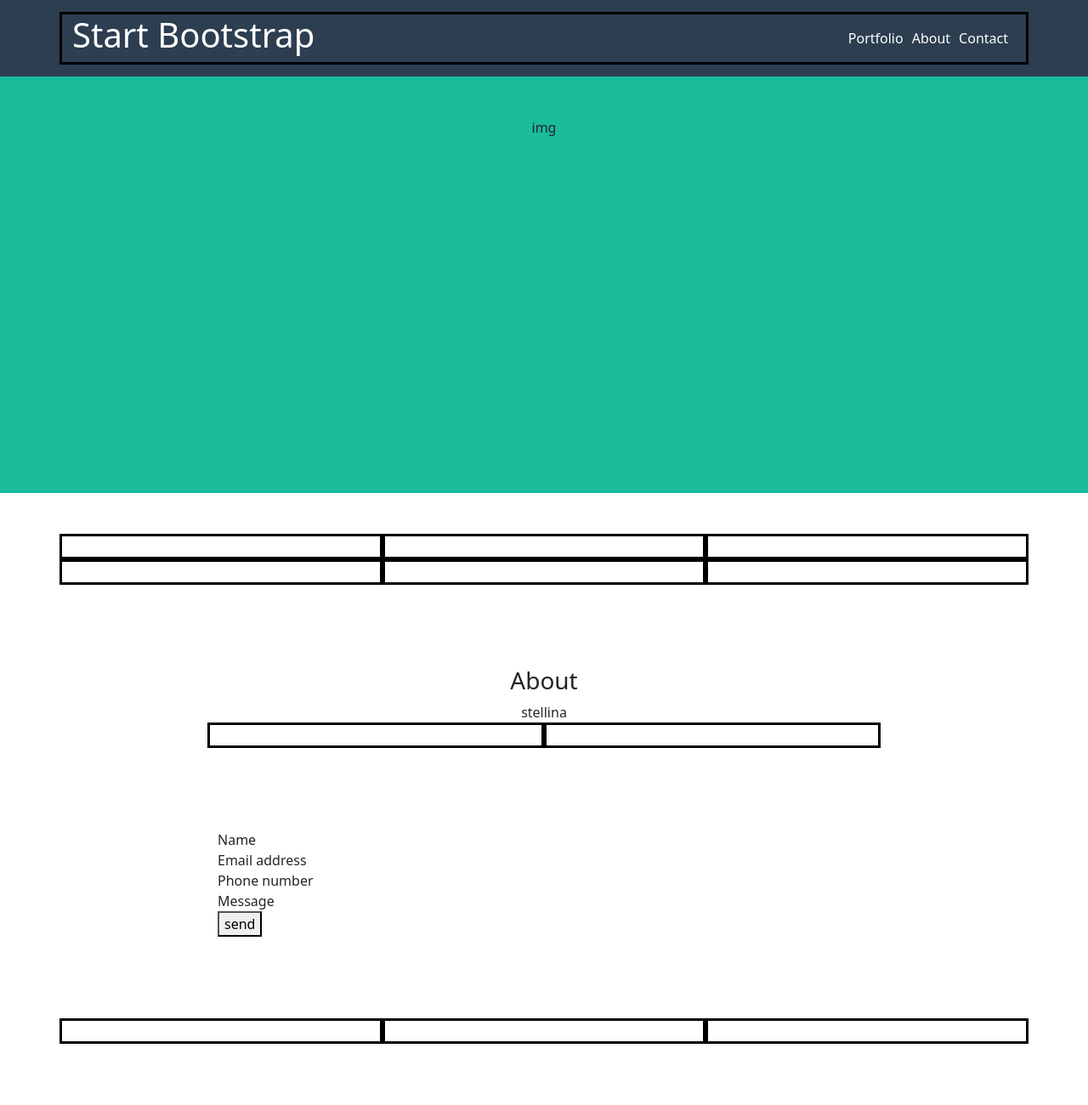
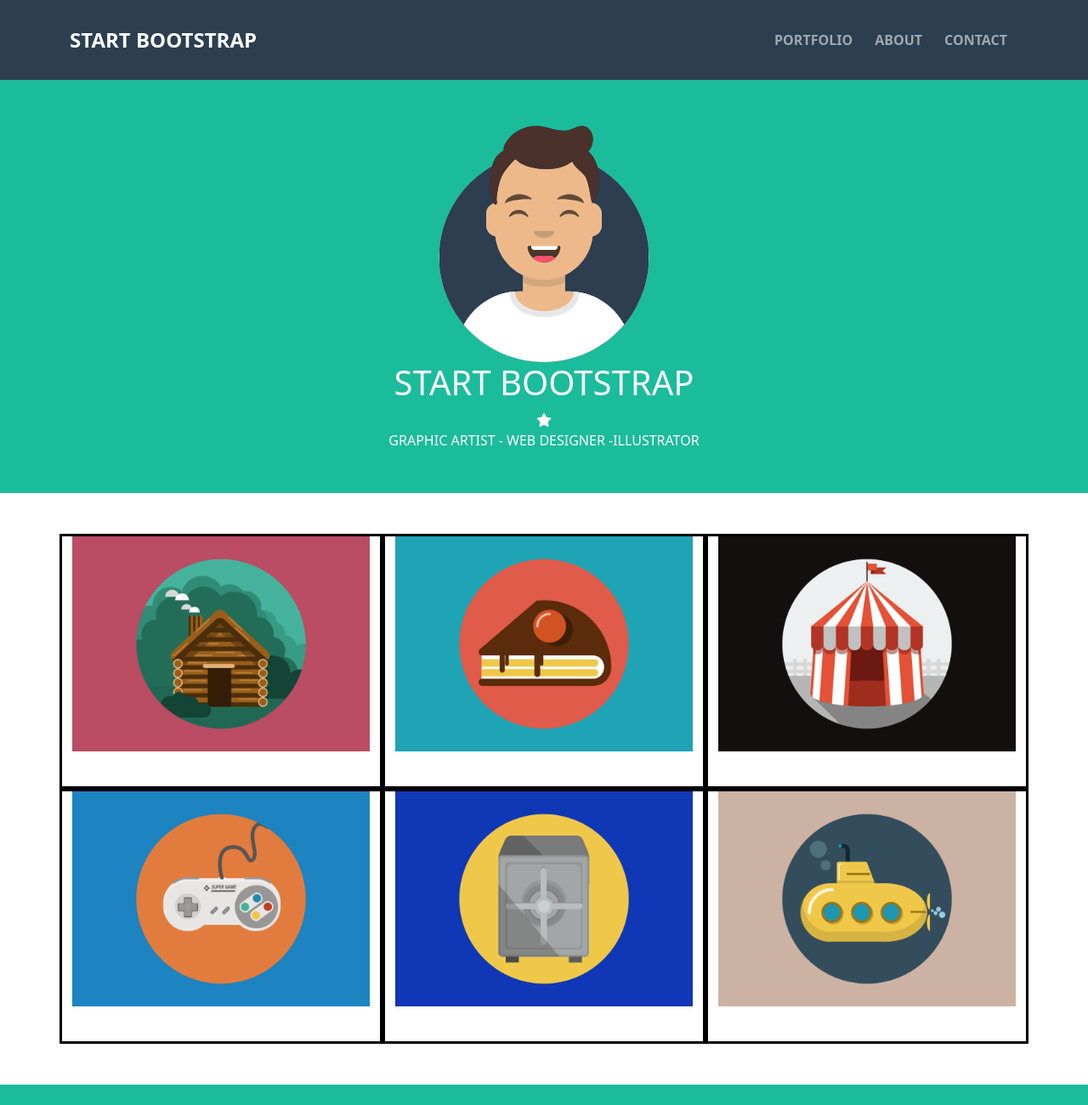
Before and after one commit to SilvioGiacomelli/html-css-bootstrap-freelancer, a plain HTML site: page index.html in a window 1280 px wide. Shown: the top 1300 px of the page at 85% size. Drawn offline with nearby package versions, Linux system fonts and the light colour scheme.

Commit message:
push completamento

```diff
--- a/index.css
+++ b/index.css
@@ -1,6 +1,6 @@
 .debug{
   border: 3px solid black;
-  min-height: 30px;
+  min-height: 300px;
 }
 header{
   height: 90px;
@@ -17,3 +17,15 @@ header li{
   width: 60%;
   margin: 0 auto;
 }
+.about{
+  background-color: #1abc9c
+}
+.my-bg{
+  background-color: #2c3e50 !important;
+}
+img{
+  width:100%;
+}
+.smile-man img{
+  height: 18rem;
+}
--- a/index.html
+++ b/index.html
@@ -3,72 +3,98 @@
 <head>
   <meta charset="UTF-8">
   <meta name="viewport" content="width=device-width, initial-scale=1.0">
-  <title>Document</title>
   <link rel="stylesheet" href="https://cdnjs.cloudflare.com/ajax/libs/font-awesome/6.5.1/css/all.min.css" integrity="sha512-DTOQO9RWCH3ppGqcWaEA1BIZOC6xxalwEsw9c2QQeAIftl+Vegovlnee1c9QX4TctnWMn13TZye+giMm8e2LwA==" crossorigin="anonymous" referrerpolicy="no-referrer" />
   <link rel="stylesheet" href="index.css">
   <link href="https://cdn.jsdelivr.net/npm/bootstrap@5.3.2/dist/css/bootstrap.min.css" rel="stylesheet" integrity="sha384-T3c6CoIi6uLrA9TneNEoa7RxnatzjcDSCmG1MXxSR1GAsXEV/Dwwykc2MPK8M2HN" crossorigin="anonymous">
   <script src="https://cdn.jsdelivr.net/npm/bootstrap@5.3.2/dist/js/bootstrap.bundle.min.js" integrity="sha384-C6RzsynM9kWDrMNeT87bh95OGNyZPhcTNXj1NW7RuBCsyN/o0jlpcV8Qyq46cDfL" crossorigin="anonymous"></script>
+  <title>Bootstrap Freelancer</title>
 </head>
+
 <body>
-  <header class="d-flex justify-content-center align-items-center text-white">
-    <div class="debug container-md d-flex">
-      <div class="col-6">
-        <h1>Start Bootstrap</h1>
+
+  <header>
+    <nav class="my-bg navbar navbar-expand-lg py-4  " data-bs-theme="dark">
+      <div class="container ">
+
+        <a class="navbar-brand text-uppercase fw-bold fs-4 " href="#">Start Bootstrap</a>
+        <button class="navbar-toggler" type="button" data-bs-toggle="collapse" data-bs-target="#navbarSupportedContent" aria-controls="navbarSupportedContent" aria-expanded="false" aria-label="Toggle navigation">
+          <span class="navbar-toggler-icon"></span>
+        </button>
+        <div class="collapse navbar-collapse" id="navbarSupportedContent">
+          <ul class="navbar-nav ms-auto mb-2 mb-lg-0 text-uppercase fw-bold ">
+
+            <li class="nav-item">
+              <a class="nav-link  " aria-current="page" href="#">Portfolio</a>
+            </li>
+            <li class="nav-item">
+              <a class="nav-link" aria-current="page" href="#">about</a>
+            </li>
+            <li class="nav-item">
+              <a class="nav-link" aria-current="page" href="#">Contact</a>
+            </li>
+          </ul>
+        </div>
       </div>
-      <div class="col-6 d-flex justify-content-end d-md-none align-items-center">
-        <h2><i class="fa-solid fa-bars"></i></h2>
-      </div>
-      <div class="col-6 d-flex justify-content-end align-items-end">
-        <ul class="d-flex list-unstyled ps-1 pe-1">
-          <li>Portfolio</li>
-          <li>About</li>
-          <li>Contact</li>
-        </ul>
-      </div>
-    </div>
+    </nav>
+
   </header>
 
-  <section class="smile text-center py-5">
-    <div class="row">
-      <div>img</div>
-
+  <section class="smile py-5">
+    <div class="container text-center">
+      <div class="row row-cols-1 text-white">
+        <div class="col text-center smile-man"><img src="img/avatar.svg" alt=""></div>
+        <div class="col text-center"><h1>START BOOTSTRAP</h1></div>
+        <div class="col text-center"><i class="fa-solid fa-star"></i></div>
+        <div class="col text-center">GRAPHIC ARTIST - WEB DESIGNER -ILLUSTRATOR</div>
+      </div>
     </div>
   </section>
 
   <section class="portfolio py-5">
     <div class="container">
-      <div class="row">
-        <div class="col-12 col-md-6 col-lg-4 debug"></div>
-        <div class="col-12 col-md-6 col-lg-4 debug"></div>
-        <div class="col-12 col-md-6 col-lg-4 debug"></div>
-        <div class="col-12 col-md-6 col-lg-4 debug"></div>
-        <div class="col-12 col-md-6 col-lg-4 debug"></div>
-        <div class="col-12 col-md-6 col-lg-4 debug"></div>
+      <div class="row row-cols-1 row-cols-md-2 row-cols-xl-3">
+        <div class="col debug">
+          <div class="mb-3"><img src="img/cabin.png" alt=""></div>
+        </div>
+        <div class="col debug">
+          <div class="mb-3"><img src="img/cake.png" alt=""></div>
+        </div>
+        <div class="col debug">
+          <div class="mb-3"><img src="img/circus.png" alt=""></div>
+        </div>
+        <div class="col debug">
+          <div class="mb-3"><img src="img/game.png" alt=""></div>
+        </div>
+        <div class="col debug">
+          <div class="mb-3"><img src="img/safe.png" alt=""></div>
+        </div>
+        <div class="col debug">
+          <div class="mb-3"><img src="img/submarine.png" alt=""></div>
+        </div>
       </div>
-
     </div>
   </section>
 
   <section class="about py-5">
     <div class="container60">
-      <h3 class="text-center ">About</h3>
-      <div class="text-center">stellina</div>
-      <div class="row">
-        <div class="col-12 col-md-6 debug"></div>
-        <div class="col-12 col-md-6 debug"></div>
+      <h3 class="text-center">About</h3>
+      <div class="text-center"><i class="fa-solid fa-star"></i></div>
+      <div class="row ">
+        <div class="col-12 col-md-6 debug">Freelancer is a free bootstrap theme created by Start Bootstrap. The download includes the comlete source files including HTML, CSS, and JavaScript as well as optional LESS stylesheets for wasy customization</div>
+        <div class="col-12 col-md-6 debug">Whether you're a student looking to showcase your work, a professional looking to attract clients, or a graphic artis looking to share your projects, this template is the perfect starting point!</div>
       </div>
     </div>
   </section>
 
-  <section class="contact-me py-5">
-    <div class="container60">
-      <div class="row">
-        <div class="col-12">Name</div>
-        <div class="col-12">Email address</div>
-        <div class="col-12">Phone number</div>
-        <div class="col-12">Message</div>
-      </div>
-      <div><button>send</button></div>
+  <section class="form">
+    <div class="container60 py-5">
+      <form action="#" class="my_form">
+        <input type="text" class="form-control" placeholder="Name">
+        <input type="email" class="form-control" placeholder="Email Address">
+        <input type="text" class="form-control" placeholder="Phone Number">
+        <textarea class="form-control" placeholder="Message" id="floatingTextarea" rows="5"></textarea>
+        <button type="submit" class="my_button btn btn-success my-3">Send</button>
+      </form>
     </div>
   </section>
 
```
Also changed, not shown: img/avatar.svg (added), img/cabin.png (added), img/cake.png (added), img/circus.png (added), img/game.png (added), img/safe.png (added), img/submarine.png (added).
